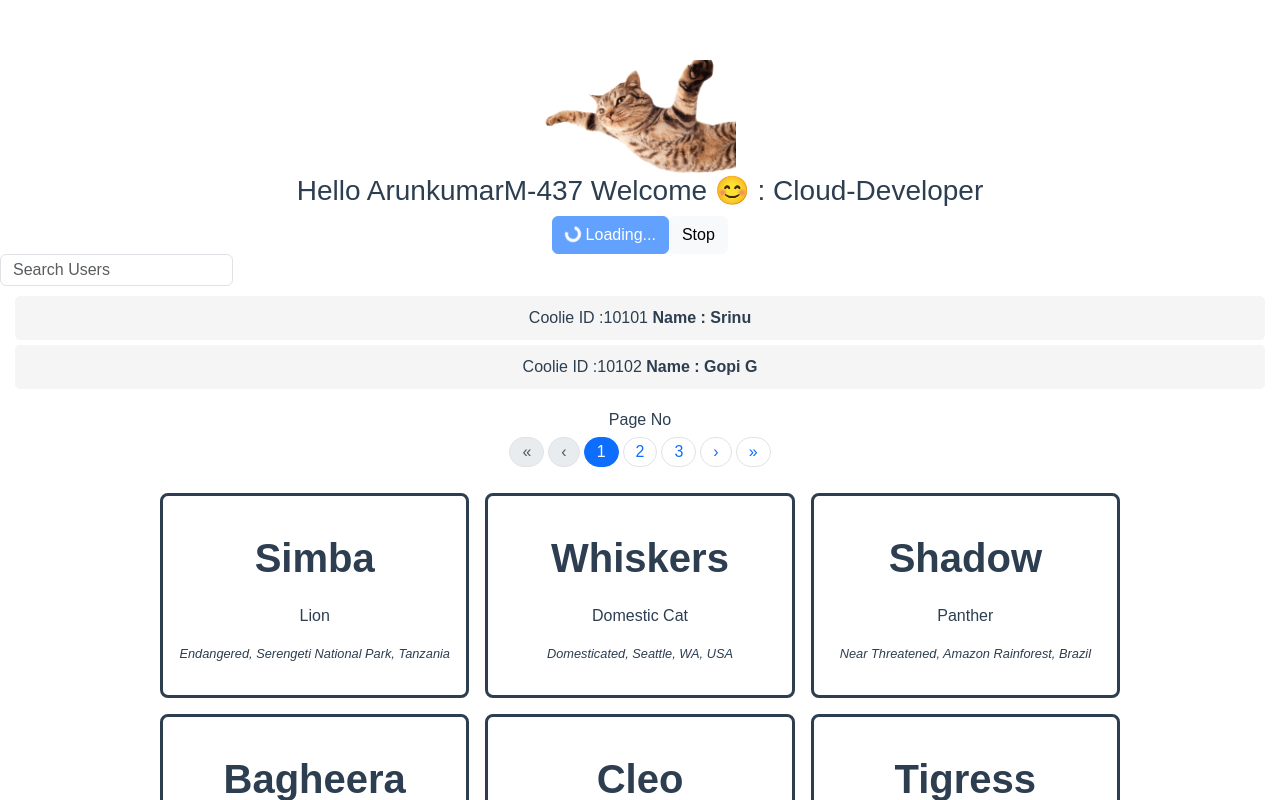
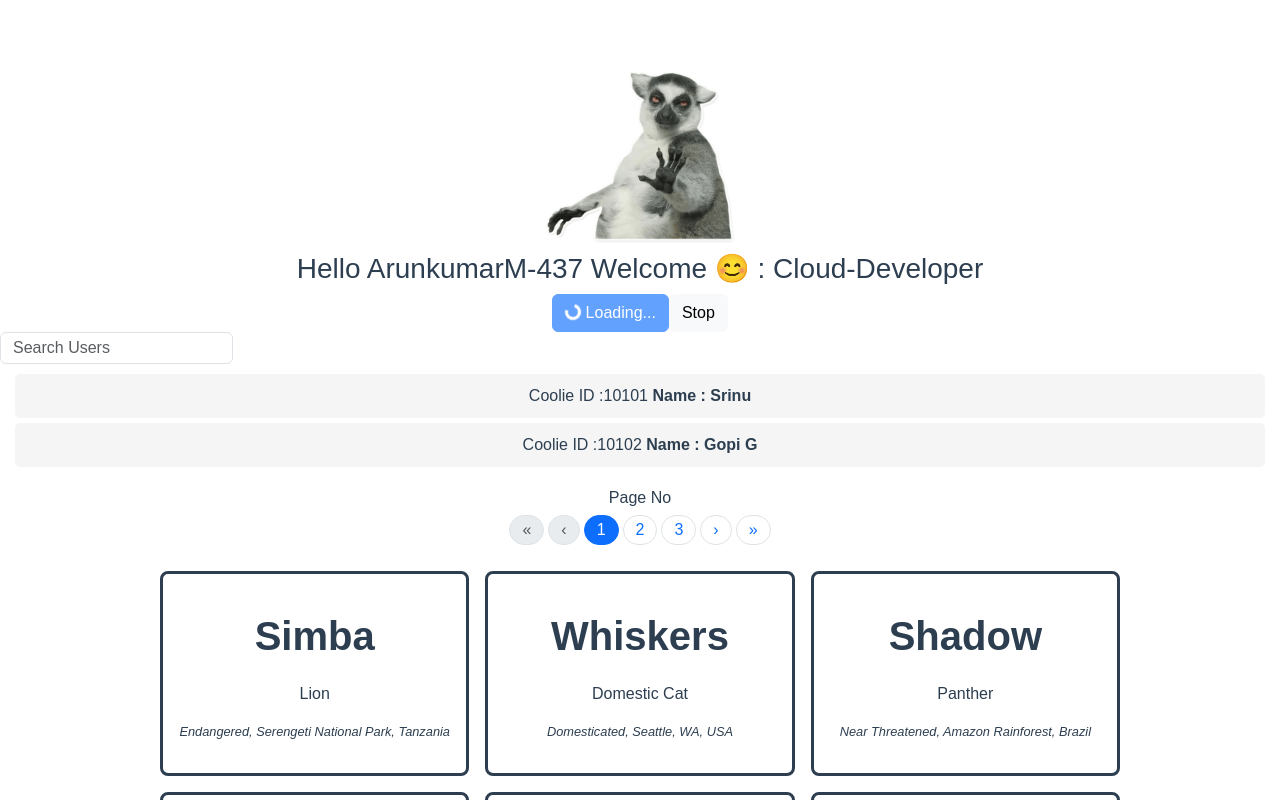
Before and after one commit to ArunkumarM437/state-example, a Vue app: page / in a window 1280 px wide. Shown: the top 800 px of the page. Built offline with nearby package versions, Linux system fonts and the light colour scheme; a web font is replaced by a local one.

Commit message:
changes for images.

```diff
--- a/public/index.html
+++ b/public/index.html
@@ -5,7 +5,7 @@
     <meta http-equiv="X-UA-Compatible" content="IE=edge">
     <meta name="viewport" content="width=device-width,initial-scale=1.0">
     <link rel="icon" href="<%= BASE_URL %>favicon.ico">
-    <title>My State-Management</title>
+    <title>VueX-393</title>
   </head>
   <body>
     <noscript>
--- a/src/App.vue
+++ b/src/App.vue
@@ -1,6 +1,6 @@
 <template>
   <link href="https://fonts.googleapis.com/css2?family=Anybody:ital,wght@0,400;0,700;1,400;1,700&display=swap" rel="stylesheet">
-  <img alt="Vue logo" src="./assets/Daco_4176864.png">
+  <img alt="Vue logo" src="./assets/racoon.png">
 
   <usersData/>
   <div class="wrapper">
```
Also changed, not shown: To-Do Planner.txt, src/assets/racoon.png (added).
